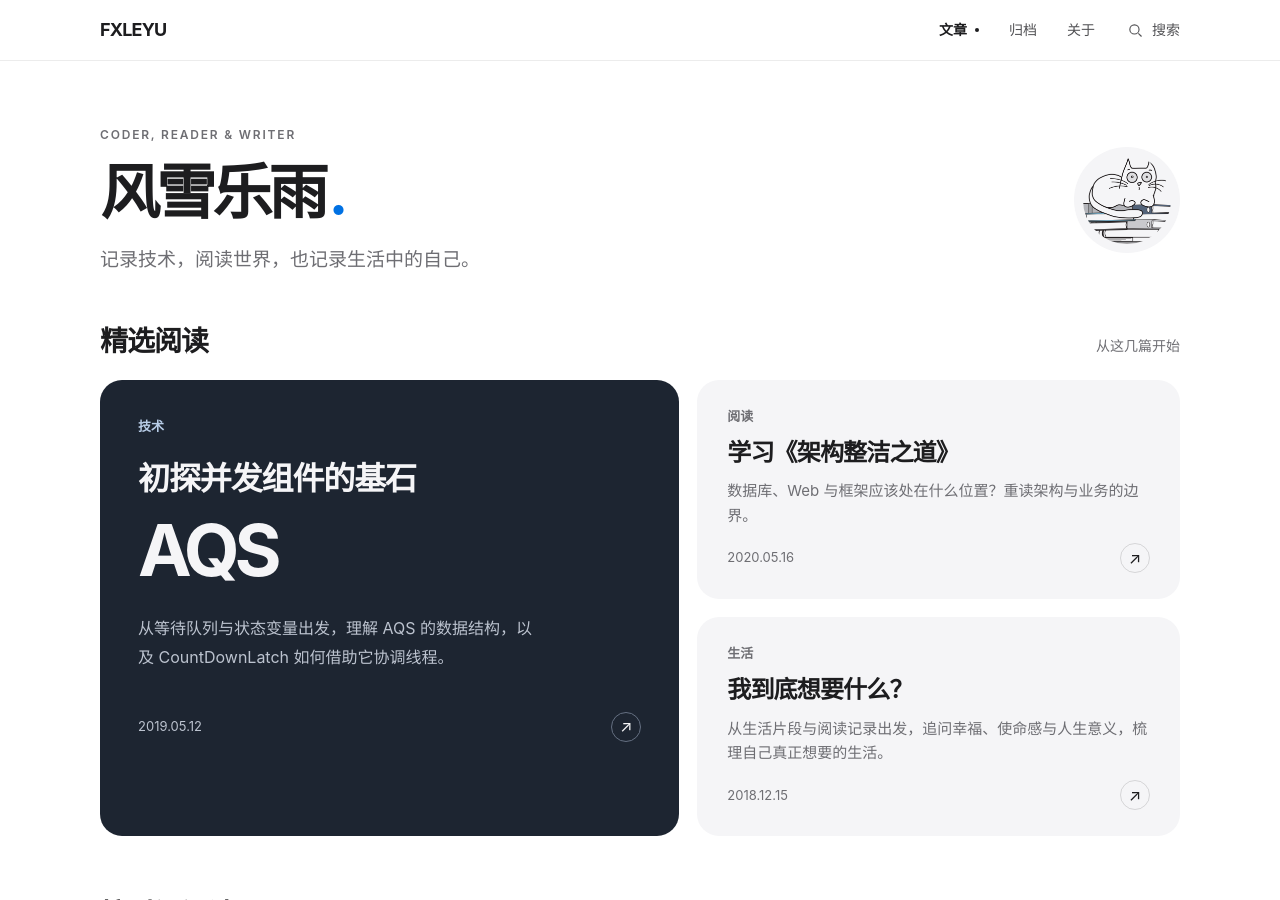
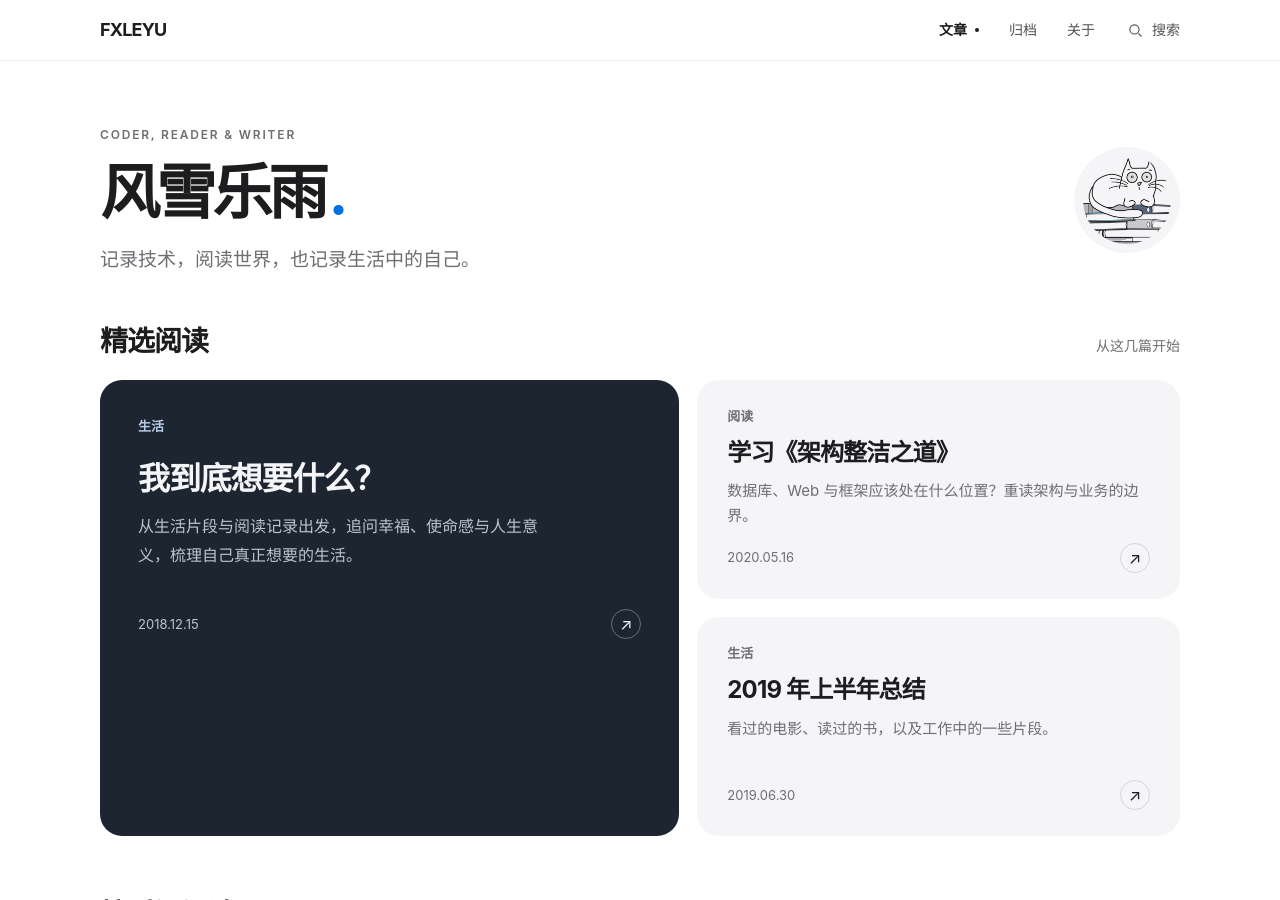
Before and after one commit to fxleyu/fxleyu.github.io, a Jekyll site: the page built from index.html, in a window 1280 px wide and 900 px high. Built offline with Jekyll 4.4.1, drawn with Linux system fonts in a browser that asks for light colours; the list of posts is cut into pages by our own code.

Commit message:
Place What Do I Want in the main featured card

```diff
--- a/_data/reading.yml
+++ b/_data/reading.yml
@@ -20,14 +20,12 @@ topics:
     urls: []
 
 featured:
-  - url: /2019/05/12/AQS-and-synchronization-aids/
-    topic: 技术
-    display_title: 初探并发组件的基石
-    display_emphasis: AQS
-    summary: 从等待队列与状态变量出发，理解 AQS 的数据结构，以及 CountDownLatch 如何借助它协调线程。
+  - url: /2018/12/15/what-do-i-want/
+    topic: 生活
+    summary: 从生活片段与阅读记录出发，追问幸福、使命感与人生意义，梳理自己真正想要的生活。
   - url: /2020/05/16/learn-clean-architecture/
     topic: 阅读
     summary: 数据库、Web 与框架应该处在什么位置？重读架构与业务的边界。
-  - url: /2018/12/15/what-do-i-want/
+  - url: /2019/06/30/the-1st-half-year-summary-of-2019/
     topic: 生活
-    summary: 从生活片段与阅读记录出发，追问幸福、使命感与人生意义，梳理自己真正想要的生活。
+    summary: 看过的电影、读过的书，以及工作中的一些片段。
```
